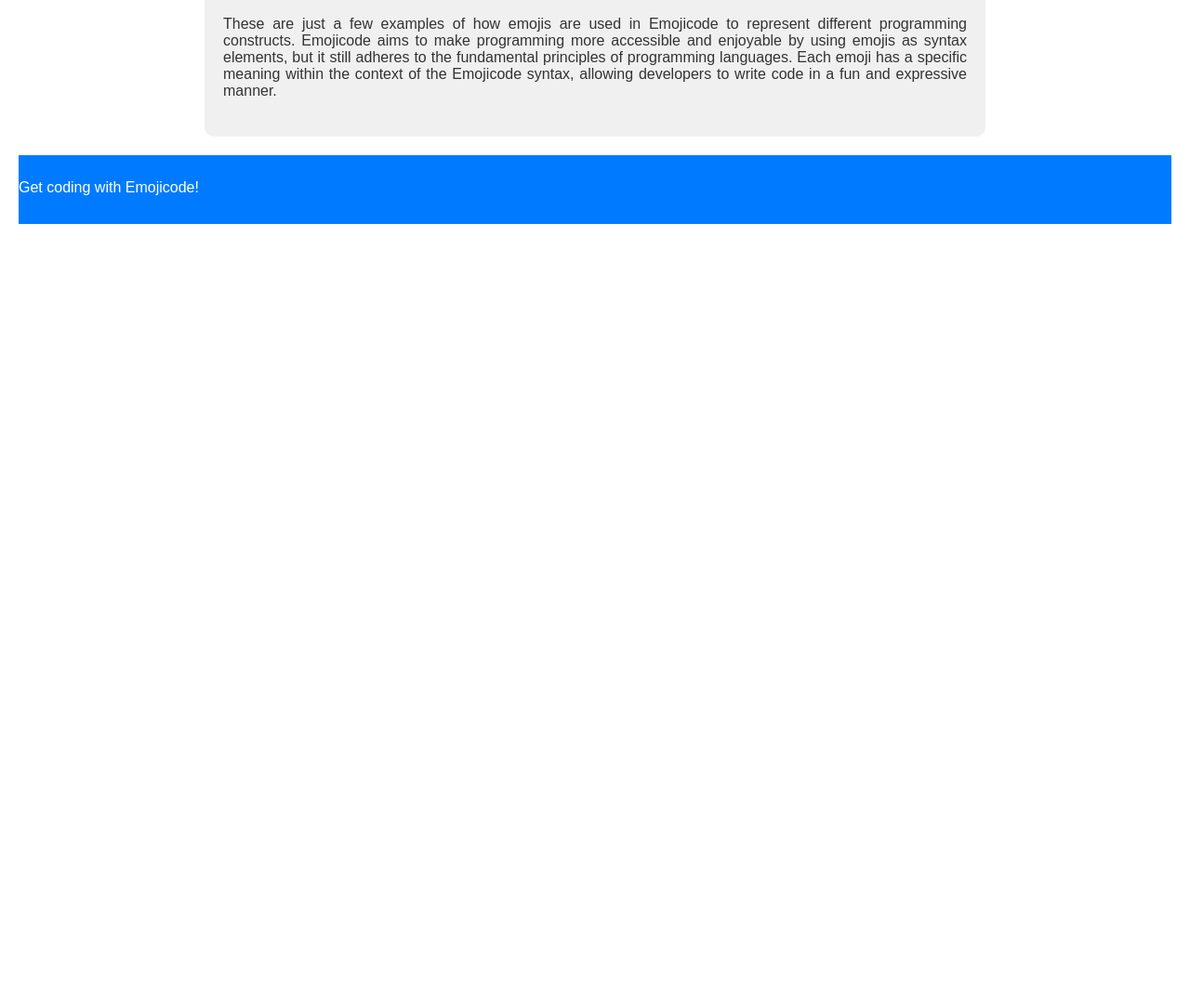
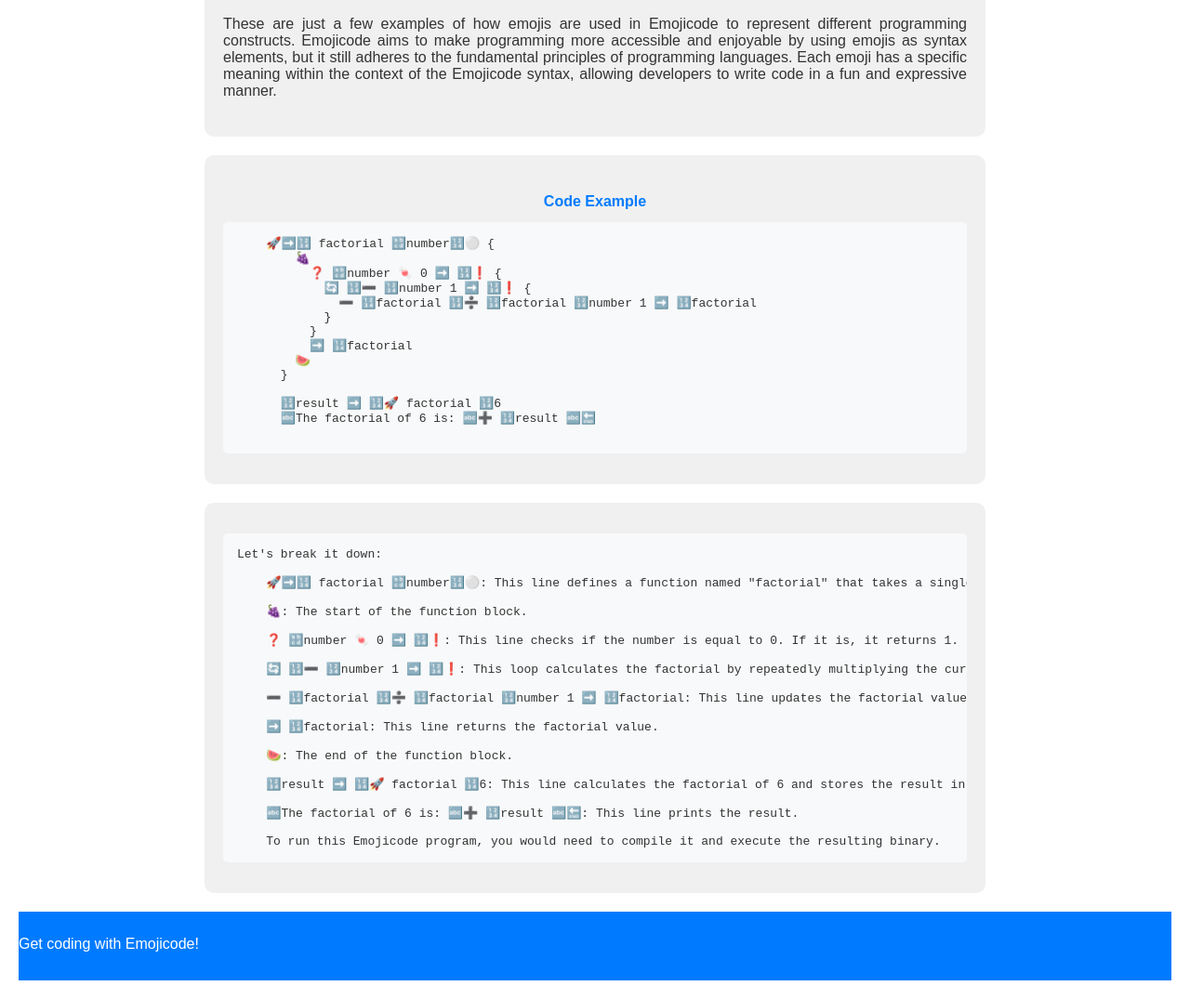
Before and after one commit to erick-m129/G_Emojicode, a plain HTML site: page index.html in a window 1280 px wide. Shown: the part 1574-2649 px from the top of the page at 93% size. Before the commit the page ends 1835 px from the top, so only its background shows below. Drawn offline with Linux system fonts and the light colour scheme.

Commit message:
Example code

```diff
--- a/index.html
+++ b/index.html
@@ -111,7 +111,43 @@
 
     <p>These are just a few examples of how emojis are used in Emojicode to represent different programming constructs. Emojicode aims to make programming more accessible and enjoyable by using emojis as syntax elements, but it still adheres to the fundamental principles of programming languages. Each emoji has a specific meaning within the context of the Emojicode syntax, allowing developers to write code in a fun and expressive manner.</p>
 </div>
+<div class="container"><h4>Code Example</h4><pre>
+    🚀➡️🔢 factorial 🔡number🔢⚪ {
+        🍇
+          ❓ 🔡number 🍬 0 ➡️ 🔢❗️ {
+            🔄 🔢➖ 🔢number 1 ➡️ 🔢❗️ {
+              ➖ 🔢factorial 🔢➗ 🔢factorial 🔢number 1 ➡️ 🔢factorial
+            }
+          }
+          ➡️ 🔢factorial
+        🍉
+      }
 
+      🔢result ➡️ 🔢🚀 factorial 🔢6
+      🔤The factorial of 6 is: 🔤➕ 🔢result 🔤🔚
+    </pre>
+</div>
+<div class="container"><pre>Let's break it down:
+
+    🚀➡️🔢 factorial 🔡number🔢⚪: This line defines a function named "factorial" that takes a single argument called "number".
+
+    🍇: The start of the function block.
+
+    ❓ 🔡number 🍬 0 ➡️ 🔢❗️: This line checks if the number is equal to 0. If it is, it returns 1.
+
+    🔄 🔢➖ 🔢number 1 ➡️ 🔢❗️: This loop calculates the factorial by repeatedly multiplying the current factorial value by decreasing numbers until it reaches 1.
+
+    ➖ 🔢factorial 🔢➗ 🔢factorial 🔢number 1 ➡️ 🔢factorial: This line updates the factorial value by multiplying it by the current number.
+
+    ➡️ 🔢factorial: This line returns the factorial value.
+
+    🍉: The end of the function block.
+
+    🔢result ➡️ 🔢🚀 factorial 🔢6: This line calculates the factorial of 6 and stores the result in the variable "result".
+
+    🔤The factorial of 6 is: 🔤➕ 🔢result 🔤🔚: This line prints the result.
+
+    To run this Emojicode program, you would need to compile it and execute the resulting binary.</pre></div>
     <footer>
         <p>Get coding with Emojicode! </p>
     </footer>
```
